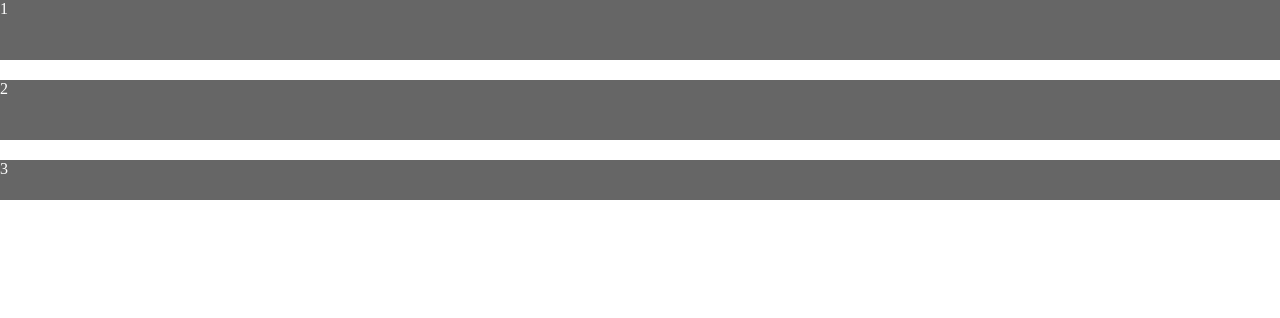
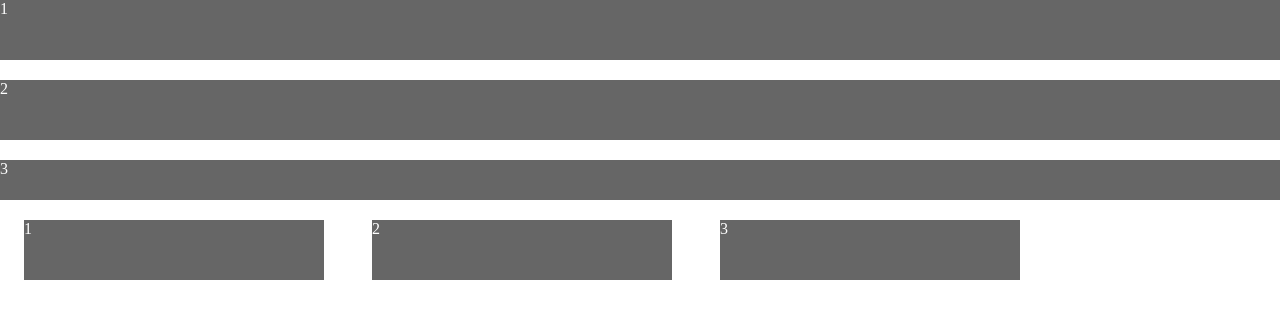
Before and after one commit to gaojingran/vue-jscroll, a Vue app: page / in a window 1280 px wide. Shown: the top 318 px of the page. Built offline with nearby package versions, Linux system fonts and the light colour scheme.

Commit message:
横向无法滚动

```diff
--- a/example/App.vue
+++ b/example/App.vue
@@ -8,6 +8,16 @@
         :pullUpLoad="true"
         @pullingDown="onPullingDown"
         @pullingUp="onPullingUp"
+      >
+        <div class="item" v-for="(v, i) in source" :key="i">{{ v }}</div>
+      </JScroll>
+    </div>
+
+    <div class="horizontal">
+       <JScroll
+        direction="horizontal"
+        horizontalWidth="2000px"
+        :data="source"
       >
         <div class="item" v-for="(v, i) in source" :key="i">{{ v }}</div>
       </JScroll>
@@ -24,7 +34,7 @@ export default {
   },
   data() {
     return {
-      source: [1, 2, 3],
+      source: [1,2,3],
     };
   },
   methods: {
@@ -70,6 +80,16 @@ export default {
   height: 200px;
   overflow: hidden;
 }
+.horizontal {
+  height: 200px;
+  overflow: hidden;
+  margin-top: 20px;
+}
+.horizontal .item {
+  float: left;
+  width: 300px;
+  margin: 0 24px;
+}
 .item {
   height: 60px;
   background-color: #666;
--- a/packages/jscroll/index.vue
+++ b/packages/jscroll/index.vue
@@ -2,10 +2,8 @@
   <div ref="wrapper" class="list-wrapper">
     <!-- 滚动部分 -->
     <div class="scroll-content" ref="scrollContent">
-      <div ref="listWrapper">
-        <!-- 列表item -->
-        <slot></slot>
-      </div>
+      <!-- 列表item -->
+      <slot></slot>
       <!-- 上拉加载更多 -->
       <slot name="pullup" :pullUpLoad="pullUpLoad" :isPullUpLoad="isPullUpLoad">
         <div class="pullup-wrapper" v-if="pullUpLoad">
@@ -196,14 +194,14 @@ export default {
       if (!this.$refs.wrapper) {
         return;
       }
-      if (this.$refs.listWrapper && (this.pullDownRefresh || this.pullUpLoad)) {
-        this.$refs.listWrapper.style.minHeight = `${
+      if (this.$refs.scrollContent && (this.pullDownRefresh || this.pullUpLoad)) {
+        this.$refs.scrollContent.style.minHeight = `${
           this.$refs.wrapper.offsetHeight + 1
         }px`;
       }
       // 如果横向滚动的话设置一下宽度
       if (this.freeScroll || this.direction === DIRECTION_H) {
-        this.$refs.listWrapper.style.width = this.horizontalWidth;
+        this.$refs.scrollContent.style.width = this.horizontalWidth;
       }
       const options = {
         probeType: this.probeType,
```
